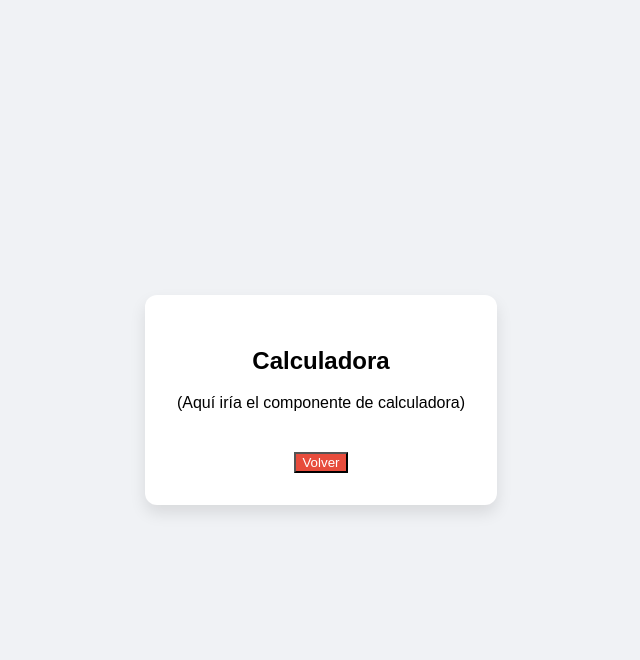
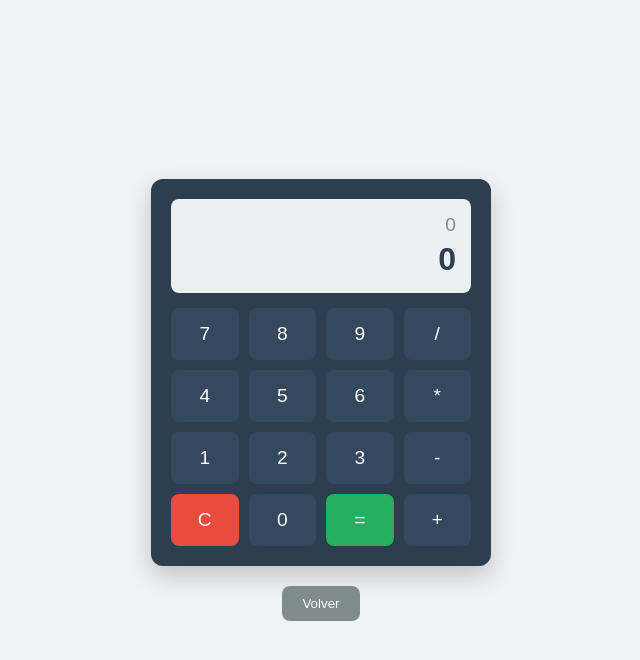
Before and after one commit to AlexhpSENATI/calculadora_web, a React (Create React App) app: page / in a window 1280 px wide. Both pictures are taken after a click on the button "Inicie aquí". Shown: the top 660 px of the page, without its empty margins (319-959 px from the left). Built offline with nearby package versions, Linux system fonts and the light colour scheme.

Commit message:
algoritmo 2

```diff
--- a/src/App.css
+++ b/src/App.css
@@ -1,7 +1,7 @@
 /* Estilos generales */
 body {
   margin: 0;
-  font-family: 'Arial', sans-serif; /* Tipografía Sans-Serif */
+  font-family: 'Arial', sans-serif;
   display: flex;
   justify-content: center;
   align-items: center;
@@ -14,7 +14,7 @@ body {
   width: 100%;
 }
 
-/* Contenedor de Bienvenida */
+/* Pantalla de Bienvenida */
 .welcome-container {
   background: white;
   padding: 2.5rem;
@@ -31,7 +31,13 @@ h1 {
   font-weight: 600;
 }
 
-/* Botón de Inicio */
+h2{
+  font-size: 1rem;
+  text-align: center;
+  size: 12px;
+  font-family: 'Franklin Gothic Medium', 'Arial Narrow', Arial, sans-serif;
+}
+
 .start-button {
   background-color: #3498db;
   color: white;
@@ -50,16 +56,92 @@ h1 {
   box-shadow: 0 4px 8px rgba(0, 0, 0, 0.2);
 }
 
-/* Estilos para la pantalla de calculadora (placeholder) */
+/* Calculadora Moderna */
 .calculator-container {
-  background: white;
-  padding: 2rem;
+  display: flex;
+  flex-direction: column;
+  align-items: center;
+}
+
+.calculator {
+  width: 300px;
+  background: #2c3e50;
   border-radius: 12px;
-  box-shadow: 0 8px 16px rgba(0, 0, 0, 0.1);
+  padding: 20px;
+  box-shadow: 0 10px 25px rgba(0, 0, 0, 0.2);
+}
+
+.display {
+  background: #ecf0f1;
+  border-radius: 8px;
+  padding: 15px;
+  margin-bottom: 15px;
+  text-align: right;
+}
+
+.input {
+  font-size: 1.2rem;
+  color: #7f8c8d;
+  min-height: 20px;
+}
+
+.result {
+  font-size: 2rem;
+  font-weight: bold;
+  color: #2c3e50;
+  margin-top: 5px;
+}
+
+.buttons {
+  display: grid;
+  grid-template-columns: repeat(4, 1fr);
+  gap: 10px;
+}
+
+.button {
+  background: #34495e;
+  color: white;
+  border: none;
+  border-radius: 8px;
+  padding: 15px;
+  font-size: 1.2rem;
+  cursor: pointer;
+  transition: all 0.2s;
+}
+
+.button:hover {
+  background: #3d566e;
+  transform: scale(1.05);
+}
+
+.equals {
+  background: #27ae60;
+  grid-column: span 1;
+}
+
+.equals:hover {
+  background: #2ecc71;
+}
+
+.clear {
+  background: #e74c3c;
+}
+
+.clear:hover {
+  background: #c0392b;
 }
 
 .back-button {
-  background-color: #e74c3c;
+  background: #7f8c8d;
   color: white;
-  margin-top: 1.5rem;
+  border: none;
+  border-radius: 8px;
+  padding: 10px 20px;
+  margin-top: 20px;
+  cursor: pointer;
+  transition: all 0.3s;
 }
+
+.back-button:hover {
+  background: #95a5a6;
+}
--- a/src/App.js
+++ b/src/App.js
@@ -3,6 +3,37 @@ import './App.css';
 
 function App() {
   const [showCalculator, setShowCalculator] = useState(false);
+  const [input, setInput] = useState(''); // Almacena la expresión ingresada
+  const [result, setResult] = useState('0'); // Almacena el resultado
+
+  // Función para manejar los clics en los botones
+  const handleClick = (value) => {
+    if (value === 'C') {
+      // Limpiar todo
+      setInput('');
+      setResult('0');
+    } else if (value === '=') {
+      // Calcular el resultado
+      try {
+        const evalResult = eval(input);
+        setResult(evalResult.toString());
+        setInput(evalResult.toString());
+      } catch (error) {
+        setResult('Error');
+      }
+    } else {
+      // Concatenar valores
+      setInput((prev) => prev + value);
+    }
+  };
+
+  // Botones de la calculadora
+  const buttons = [
+    '7', '8', '9', '/',
+    '4', '5', '6', '*',
+    '1', '2', '3', '-',
+    'C', '0', '=', '+'
+  ];
 
   return (
     <div className="app">
@@ -10,6 +41,7 @@ function App() {
         // Pantalla de Bienvenida
         <div className="welcome-container">
           <h1>Bienvenido a la calculadora</h1>
+          <h2>La calculadora de nuestro grupo</h2>
           <button
             className="start-button"
             onClick={() => setShowCalculator(true)}
@@ -18,10 +50,25 @@ function App() {
           </button>
         </div>
       ) : (
-        // Pantalla de Calculadora (placeholder)
+        // Calculadora Moderna
         <div className="calculator-container">
-          <h2>Calculadora</h2>
-          <p>(Aquí iría el componente de calculadora)</p>
+          <div className="calculator">
+            <div className="display">
+              <div className="input">{input || '0'}</div>
+              <div className="result">{result}</div>
+            </div>
+            <div className="buttons">
+              {buttons.map((btn, index) => (
+                <button
+                  key={index}
+                  className={`button ${btn === '=' ? 'equals' : ''} ${btn === 'C' ? 'clear' : ''}`}
+                  onClick={() => handleClick(btn)}
+                >
+                  {btn}
+                </button>
+              ))}
+            </div>
+          </div>
           <button
             className="back-button"
             onClick={() => setShowCalculator(false)}
```
